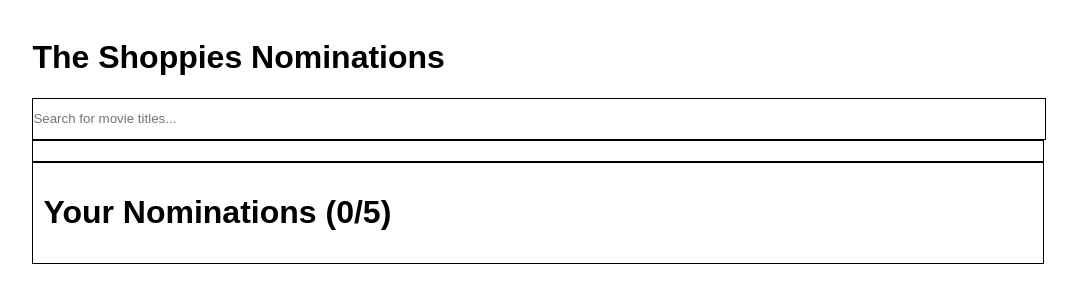
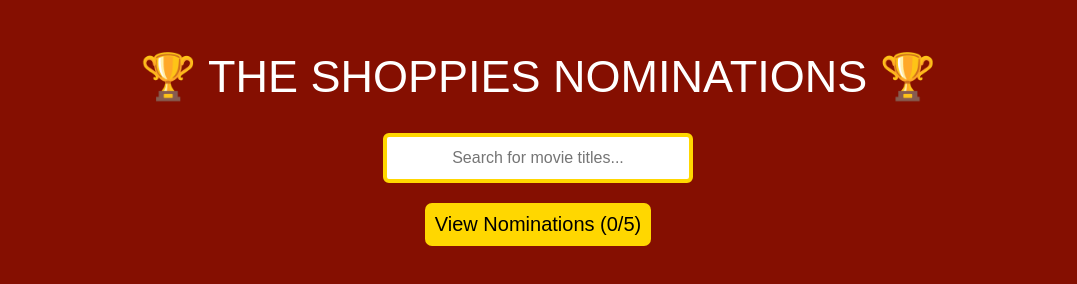
Before and after one commit to notbrian/shopify-frontend-shoppies, a Gatsby site: page / in a window 1280 px wide. Shown: the whole page, without its empty margins (102-1179 px from the left). Built offline with nearby package versions, Linux system fonts and the light colour scheme; Gatsby itself is replaced by a stand-in of ours.

Commit message:
Big update

```diff
--- /dev/null
+++ b/gatsby-browser.js
@@ -0,0 +1 @@
+import "./src/styles/global.css";
--- a/src/pages/index.js
+++ b/src/pages/index.js
@@ -1,4 +1,4 @@
-import React, { useEffect, useState, useLoca } from "react";
+import React, { useEffect, useState } from "react";
 import styled from "styled-components";
 
 const apiKey = "e8ecfb7c";
@@ -10,11 +10,31 @@ const Main = styled.div`
   font-family: futura-pt, sans-serif;
   font-weight: 500;
   font-style: normal;
+  color: white;
+  /* background: linear-gradient(
+    180deg,
+    rgba(133, 15, 1, 1) 0%,
+    rgba(133, 15, 1, 1) 70%,
+    rgba(20, 21, 24, 1) 100%
+  );
+  background-repeat: no-repeat; */
+  /* height: 100%; */
 `;
 
 const Container = styled.div`
-  width: 80%;
   padding: 10px;
+  display: flex;
+  flex-direction: column;
+  align-items: center;
+`;
+
+const Title = styled.h1`
+  text-align: center;
+  margin-top: 5vh;
+  font-size: 45px;
+  font-family: agenda, sans-serif;
+  font-weight: 500;
+  font-style: normal;
 `;
 
 const SearchContainer = styled.div`
@@ -22,52 +42,165 @@ const SearchContainer = styled.div`
 `;
 
 const SearchInput = styled.input`
-  width: 100%;
+  width: 300px;
   height: 40px;
-  padding: 0;
-  border: 1px solid black;
+  padding: 1px;
+  border: 4px solid gold;
+  border-radius: 6px;
+  text-align: center;
+  margin-bottom: 5px;
+
+  ::placeholder {
+    font-size: 16px;
+  }
 `;
 
 const ResultsContainer = styled.div`
-  border: 1px solid black;
-  padding: 10px;
-  max-height: 500px;
-  overflow-y: scroll;
+  border: 4px solid gold;
+  border-radius: 6px;
+  background-color: orange;
+  padding: 7px;
+  text-align: center;
   display: flex;
+  justify-content: center;
+  flex-direction: column;
+  width: 850px;
+
+  /* height: 450px; */
+`;
+
+const Results = styled.div`
+  display: flex;
+  flex-wrap: wrap;
+  margin-bottom: 10px;
 `;
 
 const NominationsContainer = styled.div`
-  border: 1px solid black;
-  padding: 10px;
+  border: 4px solid gold;
+  border-radius: 6px;
+  background-color: orange;
+  padding: 7px;
+  text-align: center;
+  display: flex;
+  justify-content: center;
+  flex-direction: column;
+  width: 850px;
 `;
 
 const NominationsFlex = styled.div`
   display: flex;
+  /* flex-direction: column; */
+  align-items: center;
 `;
 
 const MovieDiv = styled.div`
-  /* height: 0px; */
-  width: 300px;
-  max-height: 450px;
-  border: 1px solid black;
-  padding: 10px;
+  background-color: #282828;
+  padding: 15px;
+  padding-top: 13px;
   margin: 10px;
+  width: 120px;
+  display: flex;
+  flex-direction: column;
+  justify-content: space-between;
+  cursor: pointer;
+  opacity: 0;
+  transition: outline 0.15s;
+  animation: fadeIn 0.75s;
+  animation-fill-mode: forwards;
+  height: 330px;
+
+  :hover {
+    outline: 5px solid white;
+    button {
+      background-color: white;
+    }
+  }
+
+  @keyframes fadeIn {
+    0% {
+      opacity: 0;
+    }
+    100% {
+      opacity: 1;
+    }
+  }
 `;
 
+const NominationDiv = styled(MovieDiv)``;
+
 const MovieImg = styled.img`
-  height: 200px;
+  /* height: 200px; */
+  width: 100%;
+`;
+
+const MovieTitle = styled.h3`
+  font-size: 16px;
+  height: 100px;
+  margin: 0;
+`;
+
+const MovieYear = styled.h3`
+  color: lightgray;
+  margin: 0;
+  margin-bottom: 5px;
 `;
 
 const NominateButton = styled.button`
-  display: block;
+  background-color: ${(props) =>
+    props.remove ? "rgba(255, 50, 50, 1)" : "gold"};
+  border: none;
+  color: black;
+  justify-self: flex-end;
+  margin-top: 10px;
+  font-size: 16px;
+  font-family: agenda, sans-serif;
+  font-weight: 400;
+  font-style: normal;
+  cursor: pointer;
+  transition: background-color 0.15s ease-in-out;
 `;
 
+const ViewButton = styled.button`
+  background-color: gold;
+  border: none;
+  border-radius: 7px;
+  padding: 10px;
+  color: black;
+  margin: 15px;
+  font-size: 20px;
+  font-family: agenda, sans-serif;
+  font-weight: 500;
+  font-style: normal;
+  cursor: pointer;
+`;
 const Banner = styled.div`
   background-color: black;
   color: white;
   font-size: 30px;
   padding: 10px;
+  margin-bottom: 20px;
 `;
+
+const ShowMoreButton = styled.button`
+  margin-left: auto;
+  margin-right: auto;
+  border: none;
+  color: black;
+  background-color: white;
+  font-family: agenda, sans-serif;
+  font-weight: 500;
+  font-style: normal;
+  font-size: 16px;
+  cursor: pointer;
+  outline: none;
+  transition: outline 0.2s, background-color 0.2s;
+  padding: 5px;
+  :hover {
+    background-color: white;
+    outline: 2px solid white;
+  }
+`;
+
 // Hook sourced from usehooks.com
 function useLocalStorage(key, initialValue) {
   const [storedValue, setStoredValue] = useState(() => {
@@ -102,6 +235,8 @@ const IndexPage = () => {
     "nominationIDs",
     []
   );
+  const [moreResults, setMoreResults] = useState(false);
+  const [showNominations, setShowNominations] = useState(false);
 
   const fetchData = (title) => {
     fetch(`https://www.omdbapi.com/?s=${title}&apikey=${apiKey}&type=movie`)
@@ -125,7 +260,7 @@ const IndexPage = () => {
   };
 
   const removeNomination = (movie) => {
-    let index = nominationIDs.findIndex((movieId) => movie.imdbID);
+    let index = nominationIDs.findIndex((movieId) => movieId == movie.imdbID);
     if (index != -1) {
       setNominations((prev) => [
         ...prev.slice(0, index),
@@ -141,12 +276,14 @@ const IndexPage = () => {
   const searchHandler = (event) => {
     setSearchTerm(event.target.value);
     fetchData(event.target.value);
+    setMoreResults(false);
+    setShowNominations(false);
   };
   return (
     <Main>
       <Container>
         <title>The Shoppies Nominations</title>
-        <h1>The Shoppies Nominations</h1>
+        <Title>🏆 THE SHOPPIES NOMINATIONS 🏆</Title>
         {nominations.length === 5 ? (
           <Banner>Congrats! You've selected your five nominations!</Banner>
         ) : (
@@ -162,45 +299,97 @@ const IndexPage = () => {
           value={searchTerm}
           onChange={searchHandler}
         ></SearchInput>
-        <ResultsContainer>
-          {movies.map((movie) => (
-            <MovieDiv>
-              <h3>{movie.Title}</h3>
-              <h3>{movie.Year}</h3>
-              {movie.Poster !== "N/A" ? <MovieImg src={movie.Poster} /> : <></>}
-              {nominationIDs.includes(movie.imdbID) ? (
-                <NominateButton disabled={true}>+ Nominate </NominateButton>
-              ) : (
-                <NominateButton
+        <ViewButton
           onClick={() => {
-                    addNomination(movie);
+            setShowNominations(!showNominations);
           }}
         >
-                  + Nominate{" "}
-                </NominateButton>
-              )}
-            </MovieDiv>
-          ))}
-        </ResultsContainer>
-        <NominationsContainer>
-          <h1>Your Nominations ({nominations.length}/5)</h1>
-          <NominationsFlex>
-            {nominations.map((movie) => (
-              <MovieDiv>
-                <h3>{movie.Title}</h3>
-                <h3>{movie.Year}</h3>
-                <MovieImg src={movie.Poster} />
-                <NominateButton
+          {showNominations
+            ? "Back to Search Results"
+            : `View Nominations (${nominations.length}/5)`}
+        </ViewButton>
+        {!showNominations ? (
+          movies.length > 0 ? (
+            <ResultsContainer>
+              <Results>
+                {movies.slice(0, !moreResults ? 5 : 10).map((movie) => (
+                  <MovieDiv
+                    key={movie.imdbID}
                     onClick={() => {
+                      if (nominationIDs.includes(movie.imdbID)) {
                         removeNomination(movie);
+                      } else {
+                        addNomination(movie);
+                      }
                     }}
                   >
-                  X
+                    <MovieYear>{movie.Year}</MovieYear>
+                    <MovieTitle>{movie.Title}</MovieTitle>
+                    {movie.Poster !== "N/A" ? (
+                      <MovieImg src={movie.Poster} />
+                    ) : (
+                      <></>
+                    )}
+                    <NominateButton
+                      remove={nominationIDs.includes(movie.imdbID)}
+                    >
+                      {!nominationIDs.includes(movie.imdbID) ? "NOMINATE" : "X"}
                     </NominateButton>
                   </MovieDiv>
                 ))}
+              </Results>
+              {!moreResults ? (
+                <ShowMoreButton
+                  onClick={() => {
+                    setMoreResults(true);
+                  }}
+                >
+                  {" "}
+                  Show me 5 more{" "}
+                </ShowMoreButton>
+              ) : (
+                <></>
+              )}
+            </ResultsContainer>
+          ) : (
+            <></>
+          )
+        ) : (
+          <NominationsContainer>
+            <h1>Your Nominations ({nominations.length}/5)</h1>
+            {nominations.length > 0 ? (
+              <NominationsFlex>
+                {nominations.map((movie) => (
+                  <NominationDiv
+                    key={movie.imdbID}
+                    onClick={() => {
+                      if (nominationIDs.includes(movie.imdbID)) {
+                        removeNomination(movie);
+                      } else {
+                        addNomination(movie);
+                      }
+                    }}
+                  >
+                    <MovieYear>{movie.Year}</MovieYear>
+                    <MovieTitle nomination={true}>{movie.Title}</MovieTitle>
+                    {movie.Poster !== "N/A" ? (
+                      <MovieImg src={movie.Poster} />
+                    ) : (
+                      <></>
+                    )}
+                    <NominateButton
+                      remove={nominationIDs.includes(movie.imdbID)}
+                    >
+                      {!nominationIDs.includes(movie.imdbID) ? "NOMINATE" : "X"}
+                    </NominateButton>
+                  </NominationDiv>
+                ))}
               </NominationsFlex>
+            ) : (
+              <></>
+            )}
           </NominationsContainer>
+        )}
       </Container>
     </Main>
   );
--- /dev/null
+++ b/src/styles/global.css
@@ -0,0 +1,14 @@
+html,
+body {
+  margin: 0;
+  padding: 0;
+  height: 100%;
+  /* background: linear-gradient(
+    180deg,
+    rgba(133, 15, 1, 1) 0%,
+    rgba(133, 15, 1, 1) 70%,
+    rgba(20, 21, 24, 1) 100%
+  ); */
+  background-color: rgba(133, 15, 1, 1);
+  background-repeat: no-repeat;
+}
```
Lines whose indentation alone changed are shown as unchanged.
